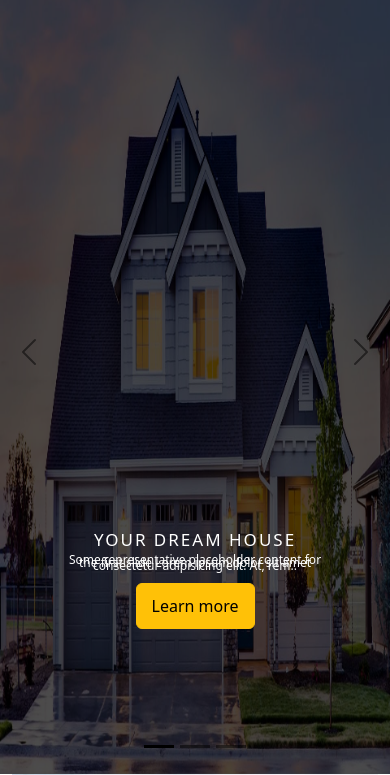
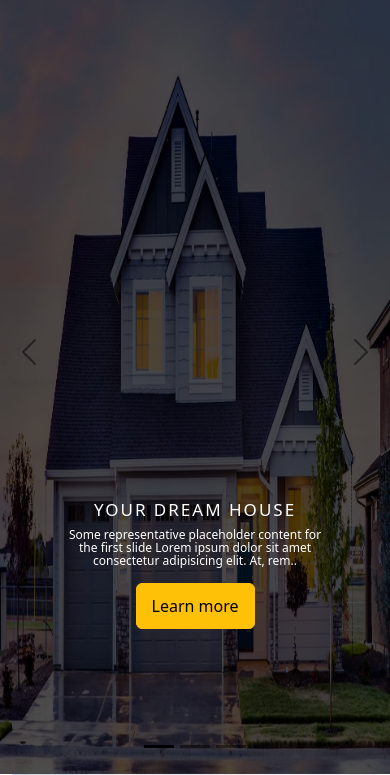
Before and after one commit to QurbanAliogahi/Real-state-builders-website, a plain HTML site: page index.html in a window 390 px wide. Shown: the part 70-845 px from the top of the page. Drawn offline with nearby package versions, Linux system fonts and the light colour scheme.

Commit message:
Update index.css
caourssal paragraph height increased to 13 px

```diff
--- a/index.css
+++ b/index.css
@@ -95,7 +95,7 @@ body{
         .carousel-caption  p {
             width: 100%;
 
-            line-height: 3px ;
+            line-height: 13px ;
             font-size: 12px;
 
         }
```
